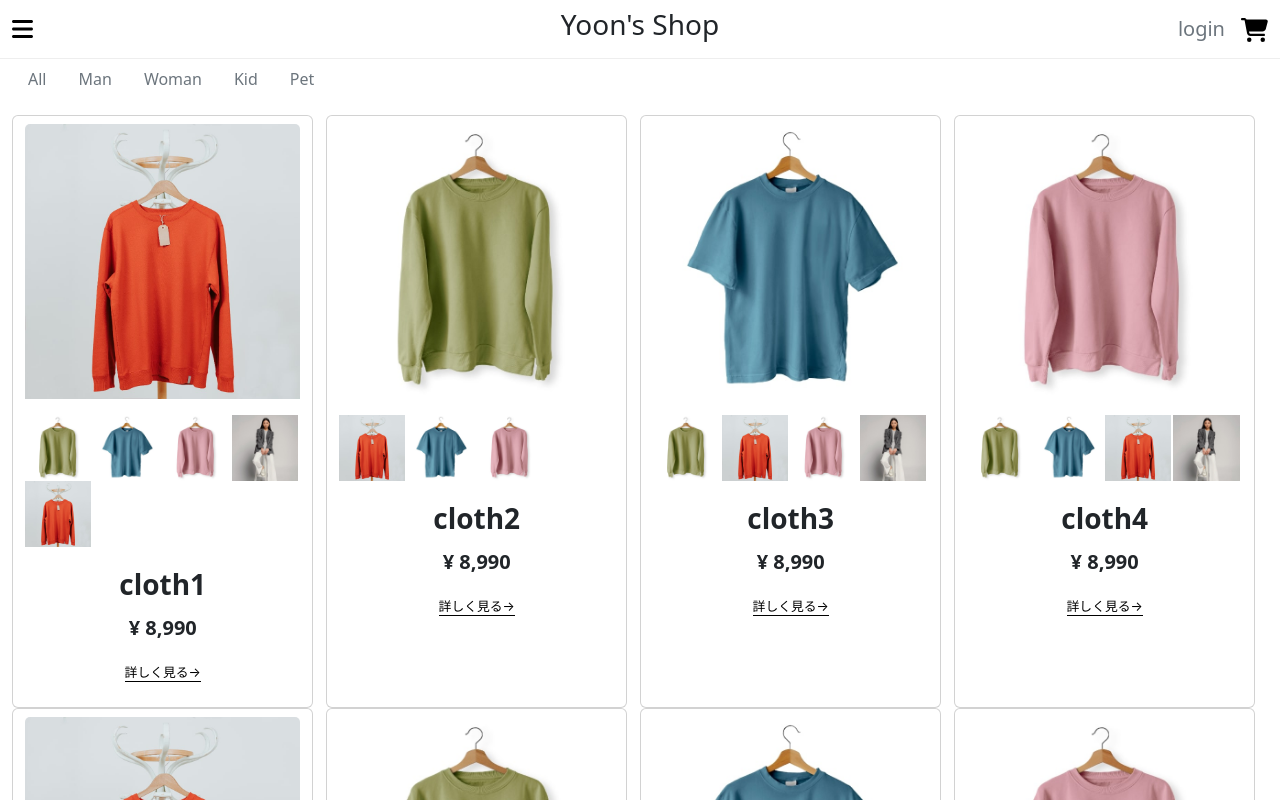
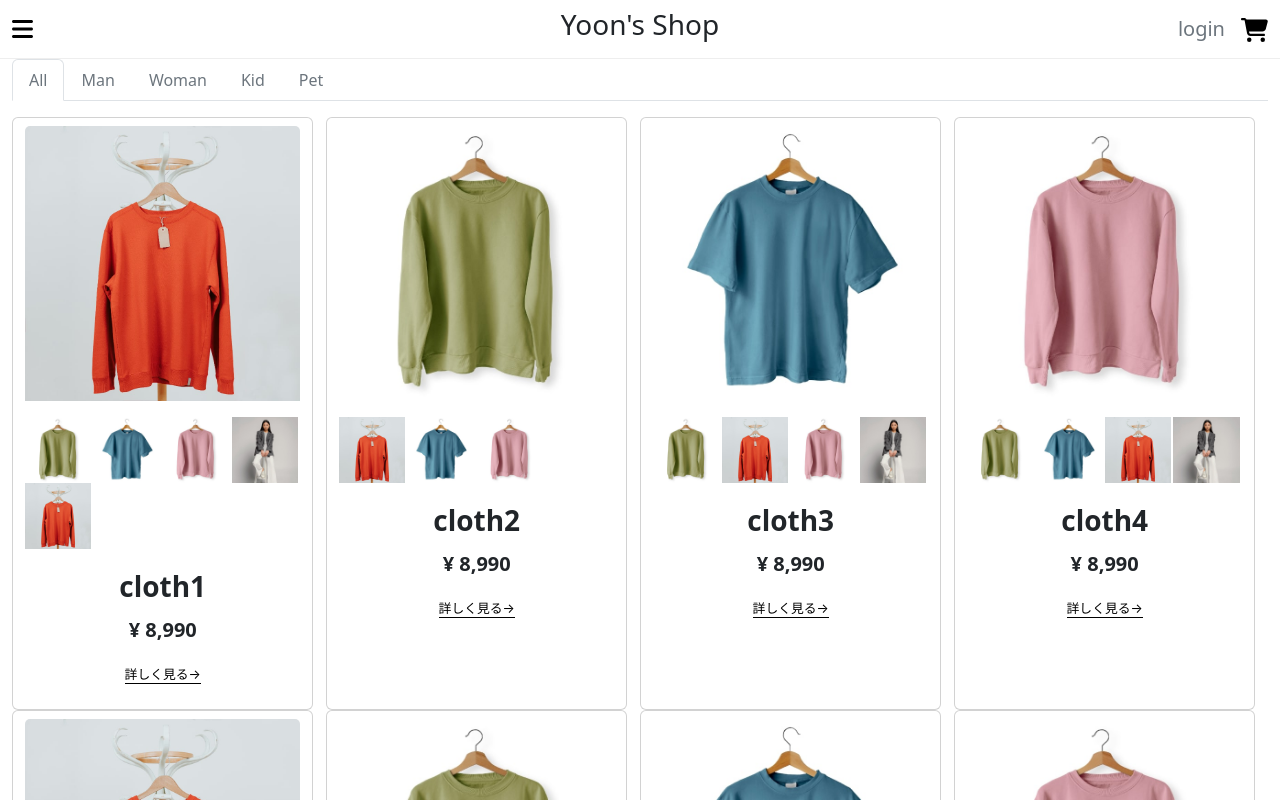
Before and after one commit to yoony212/ecsite, a Vue app: page / in a window 1280 px wide. Shown: the top 800 px of the page. Built offline with nearby package versions, Linux system fonts and the light colour scheme; data requests are answered from the project's data file.

Commit message:
activeタブの切り替えを実装

```diff
--- a/src/components/clothList.vue
+++ b/src/components/clothList.vue
@@ -1,23 +1,23 @@
 <template>
   <div id="main-container" class="container-fluid">
     <div id="card-container" class="card-container">
-      <ul id="genre-bar" class="nav">
+      <ul id="genre-bar" class="nav nav-tabs">
         <li id="all" class="nav-item" v-on:click="changeGenre(ALL)">
-          <div class="nav-link text-secondary active" aria-current="page">
+          <div class="nav-link text-secondary" :class="selectedGenre === ALL ? 'active' : ''" aria-current="page">
             All
           </div>
         </li>
         <li id="man" class="nav-item" v-on:click="changeGenre(MAN)">
-          <div class="nav-link text-secondary">Man</div>
+          <div class="nav-link text-secondary" :class="selectedGenre === MAN ? 'active' : ''">Man</div>
         </li>
         <li id="woman" class="nav-item" v-on:click="changeGenre(WOMAN)">
-          <div class="nav-link text-secondary">Woman</div>
+          <div class="nav-link text-secondary" :class="selectedGenre === WOMAN ? 'active' : ''">Woman</div>
         </li>
         <li id="kid" class="nav-item" v-on:click="changeGenre(KID)">
-          <div class="nav-link text-secondary">Kid</div>
+          <div class="nav-link text-secondary" :class="selectedGenre === KID ? 'active' : ''">Kid</div>
         </li>
         <li id="pet" class="nav-item" v-on:click="changeGenre(PET)">
-          <div class="nav-link text-secondary">Pet</div>
+          <div class="nav-link text-secondary" :class="selectedGenre === PET ? 'active' : ''">Pet</div>
         </li>
       </ul>
       <div class="card-wrap row row-cols-4" style="margin-left: 0; margin-right: 0">
```
